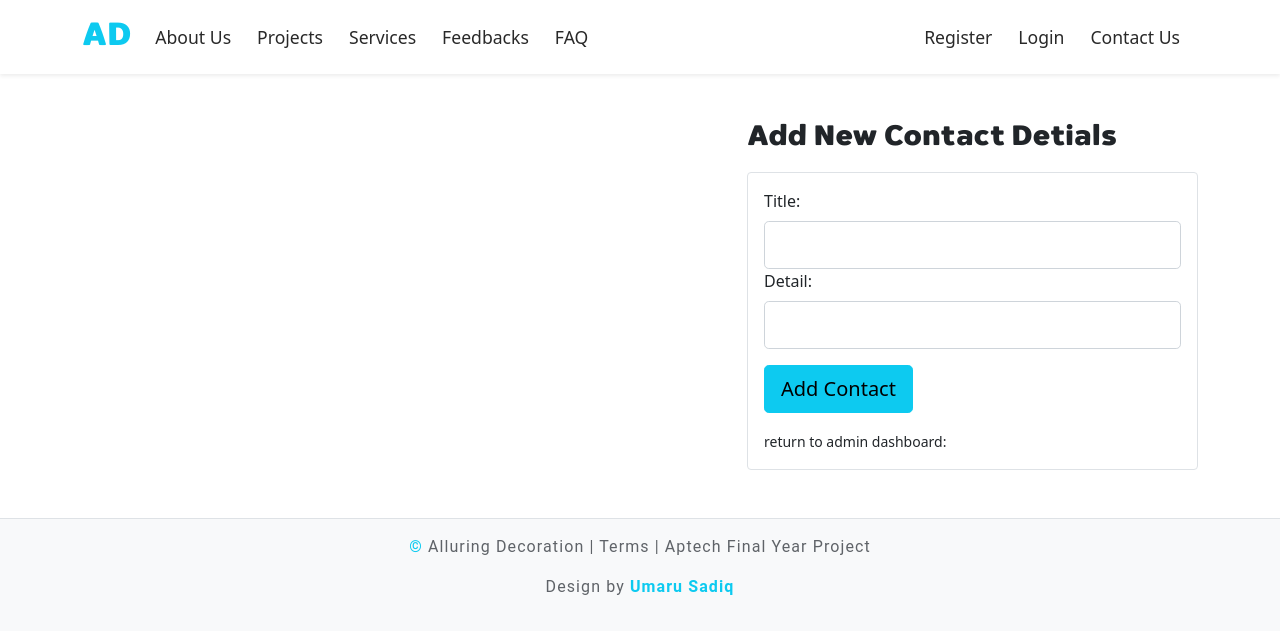
After one commit to ndmichael/alluring-decors, a Flask app: page /contact/ in a window 1280 px wide. The commit adds this page. Shown: the top 634 px of the page. Run offline with Flask 2, Linux system fonts and the light colour scheme; data that the repository does not hold is empty; some libraries are stand-ins or nearby versions.

Commit message:
added contacts route, form, model and templates

```diff
--- a/alluringdecors/forms.py
+++ b/alluringdecors/forms.py
@@ -59,3 +59,8 @@ class FeedbackForm(FlaskForm):
     quality = SelectField('Rate Us:', choices=choices, default="excellent")
     suggestion = TextAreaField('Any Suggesions:')
     submit = SubmitField('Send Feedback')
+
+class ContactForm(FlaskForm):
+    title = StringField('Title:', validators=[DataRequired()])
+    detail = StringField('Detail:', validators=[DataRequired()])
+    submit = SubmitField('Add Contact')
--- a/alluringdecors/routes.py
+++ b/alluringdecors/routes.py
@@ -1,8 +1,12 @@
 import secrets
 import os
 from flask import Flask, render_template, url_for, flash, redirect, request
-from alluringdecors.forms import RegistrationForm, LoginForm, NewProjectForm, ProjectCategoryForm, FAQForm, FeedbackForm
-from alluringdecors.models import User, Category_project, Project, FAQ, Feedback
+from alluringdecors.forms import (
+                                    RegistrationForm, LoginForm,
+                                    NewProjectForm, ProjectCategoryForm,
+                                    FAQForm, FeedbackForm, ContactForm
+                                )
+from alluringdecors.models import User, Category_project, Project, FAQ, Feedback, Contact
 from alluringdecors import app, db, bcrypt
 from flask_login import login_user, current_user, logout_user, login_required
 
@@ -127,7 +131,7 @@ def project_category():
 
 @app.route("/faq/", methods=['GET', 'POST'])
 def faq():
-    faqs = FAQ.query.all()
+    faqs = FAQ.query.all().order_by(FAQ.date_added.desc())
     form = FAQForm()
     if form.validate_on_submit():
         faq = FAQ(question=form.question.data, answer=form.answer.data)
@@ -148,6 +152,20 @@ def feedback():
         return redirect(url_for('index'))
     return render_template('feedbackform.html', title='send feedback', form=form)
 
+
+@app.route("/contact/", methods=['GET', 'POST'])
+def contact():
+    contacts = Contact.query.order_by(Contact.date_added.desc())
+    form = ContactForm()
+    if form.validate_on_submit():
+        contact = Contact(title=form.title.data, detail=form.detail.data)
+        db.session.add(contact)
+        db.session.commit()
+        flash(f'New Contact Added', 'success')
+        return redirect(url_for('contact'))
+    return render_template('contact.html', title='Alluring Contact', form=form, contacts=contacts)
+
+
 @app.route("/admin/")
 def admin():
      return render_template('admin.html', title='admin')
--- a/alluringdecors/templates/base.html
+++ b/alluringdecors/templates/base.html
@@ -69,7 +69,7 @@
                     </li>
                     {% endif %}
                     <li class="nav-item">
-                        <a class="nav-link" href="#"> Contact Us</a>
+                        <a class="nav-link" href="{{url_for('contact')}}"> Contact Us</a>
                     </li>
                 </ul>
             </div>
--- /dev/null
+++ b/alluringdecors/templates/contact.html
@@ -0,0 +1,65 @@
+{% extends 'base.html' %} {% block content %}
+<section class="">
+    <div class="container py-5">
+        <div class="row">
+            <div class="col-12 col-md-5 mx-auto">
+                <div class="row">
+                {% for contact in contacts %}
+                    <div class="col-12 p-3 shadow-sm my-2">
+                        <h3>{{contact.title}} </h3>
+                        <p>{{contact.detail}}</p>
+                    </div>
+                {% endfor %}
+                </div>
+            </div>
+            <div class="col-12 col-md-5">
+                <legend class="">
+                    <h3>Add New Contact Detials </h3>
+                </legend>
+                <form action="" method="POST" enctype="multipart/form-data" class="border rounded p-3">
+                    {{form.hidden_tag()}}
+
+                    <fieldset>
+                        <div class="form-group">
+                            {{form.title.label(class="form-control-label pb-2")}}
+                            {% if form.title.errors %}
+                            {{form.title(class="form-control form-control-lg   is-invalid")}}
+                            <div class="invalid-feedback">
+                                {% for error in form.title.errors %}
+                                <span> {{error}} </span>
+                                {% endfor %}
+                            </div>
+                            {% else %}
+                            {{form.title(class="form-control form-control-lg ")}}
+                            {% endif %}
+                        </div>
+
+                        <div class="form-group">
+                            {{form.detail.label(class="form-control-label pb-2")}}
+                            {% if form.detail.errors %}
+                            {{form.detail(class="form-control form-control-lg  is-invalid")}}
+                            <div class="invalid-feedback">
+                                {% for error in form.detail.errors %}
+                                <span> {{error}} </span>
+                                {% endfor %}
+                            </div>
+                            {% else %}
+                            {{form.detail(class="form-control form-control-lg ")}}
+                            {% endif %}
+                        </div>
+
+                        <div class="form-group py-3">
+                            {{form.submit(class="btn btn-info btn-lg")}}
+                        </div>
+                    </fieldset>
+                    <small>return to admin dashboard: </small>
+
+                </form>
+            </div>
+
+        </div>
+    </div>
+</section>
+
+
+{% endblock content %}
```
Also changed, not shown: alluringdecors/models.py (+12 -1 lines), alluringdecors/static/images/project_images/Optimized-jeff-siepman-z-IxdGQ7lPU-unsplashbc163b.jpg (added), alluringdecors/templates/contactus.html (deleted).
